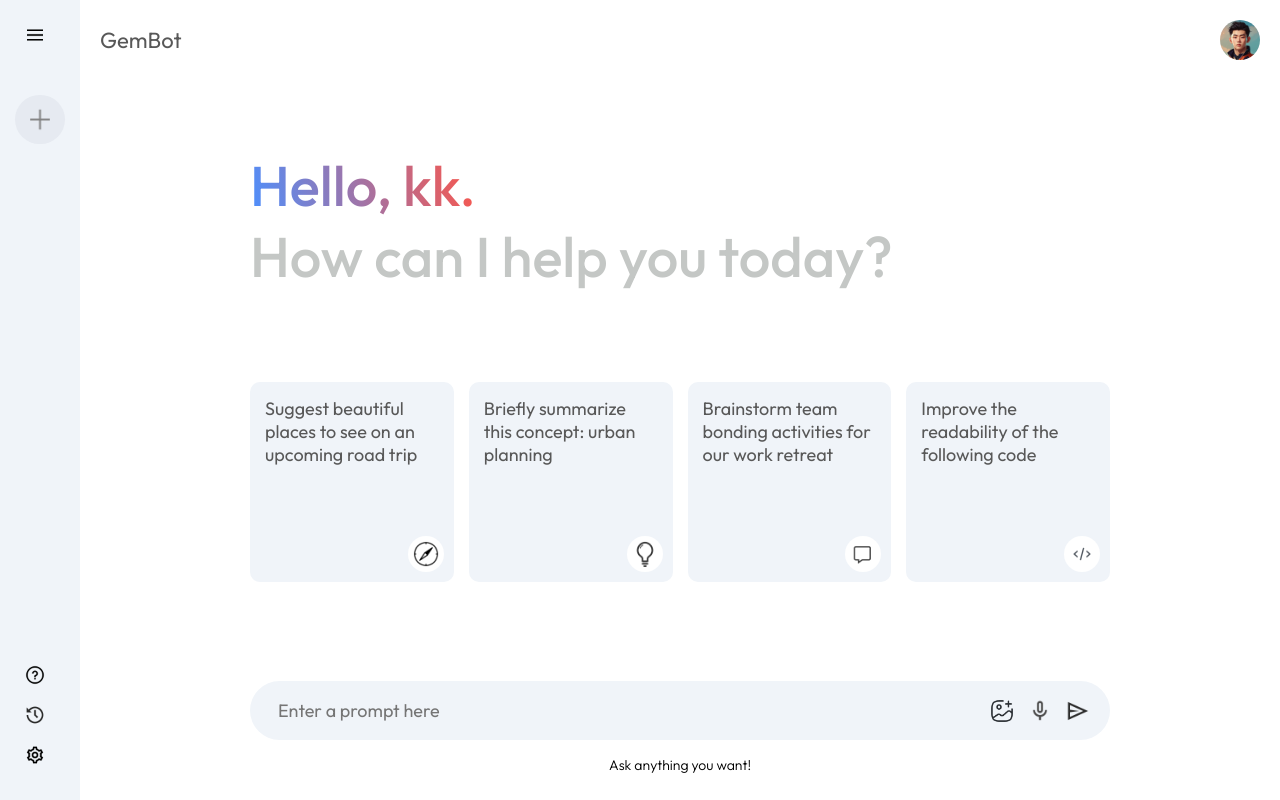
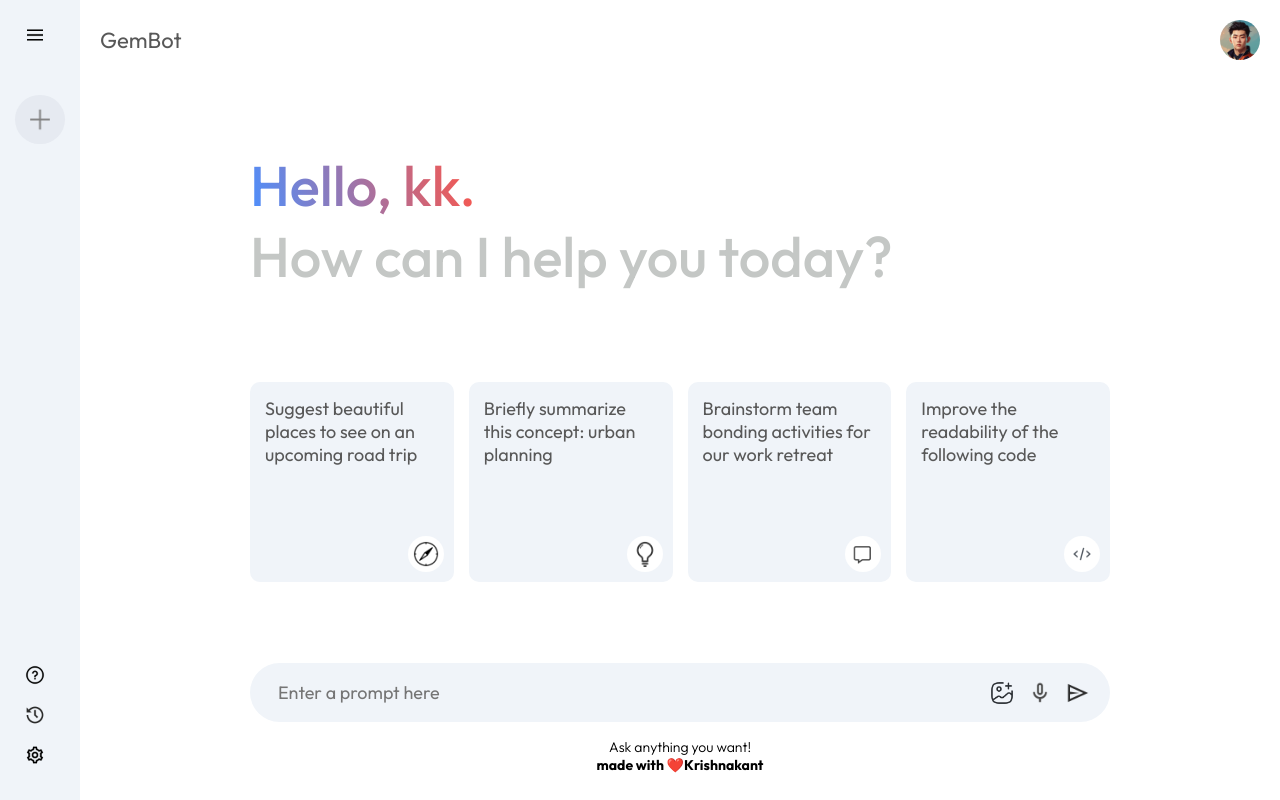
Before and after one commit to KRISHNAKANT-KUSHWAHA/gembot, a React (Vite) app: page / in a window 1280 px wide. Built offline with nearby package versions, Linux system fonts and the light colour scheme.

Commit message:
change in h4

```diff
--- a/src/components/Main/Main.jsx
+++ b/src/components/Main/Main.jsx
@@ -95,6 +95,7 @@ const Main = () => {
           </div>
           <p className="bottom-info">
             {loading ? "Gemini is thinking..." : "Ask anything you want!"}
+            <h4>made with ❤️Krishnakant</h4>
           </p>
         </div>
       </div>
--- a/src/config/gemini.js
+++ b/src/config/gemini.js
@@ -6,8 +6,8 @@ const ai = new GoogleGenerativeAI("AIzaSyBKPZSIkouGc5LiVcb4OI7ipk9jAe6FjXs"); //
 
 export async function getGeminiResponse(prompt) {
   try {
-    const model = ai.getGenerativeModel({ model: "gemini-1.5-flash"
 
+      const model = ai.getGenerativeModel({ model: "gemini-1.5-flash"
     });
 
     const result = await model.generateContentStream({
```
